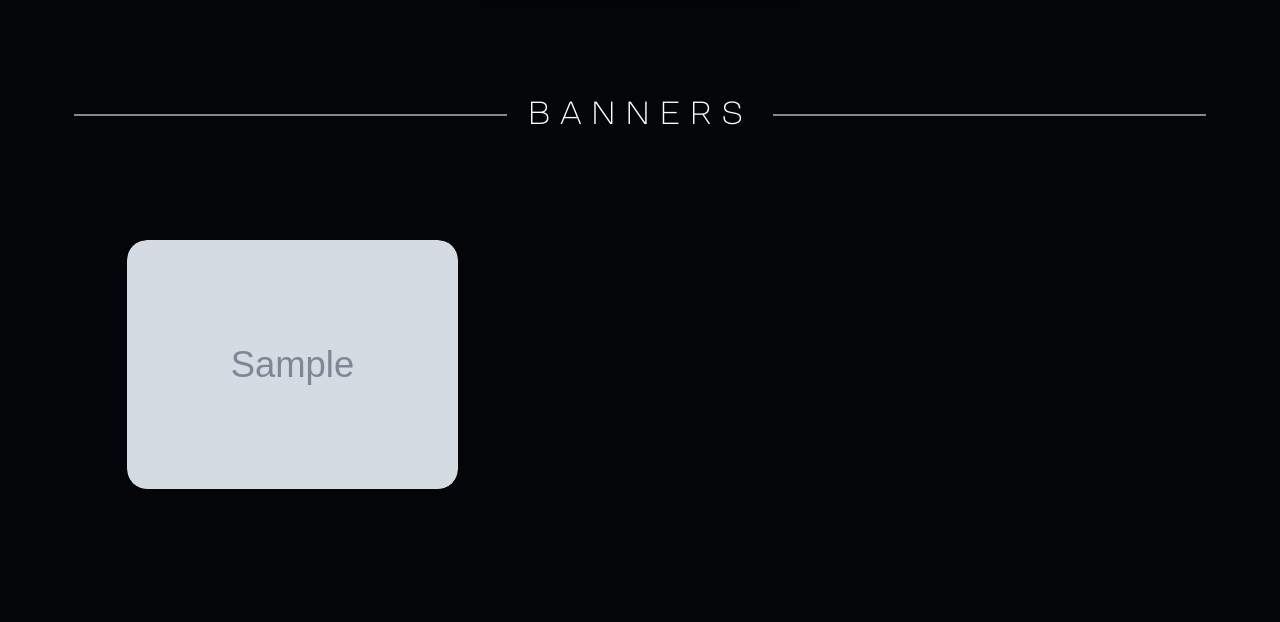
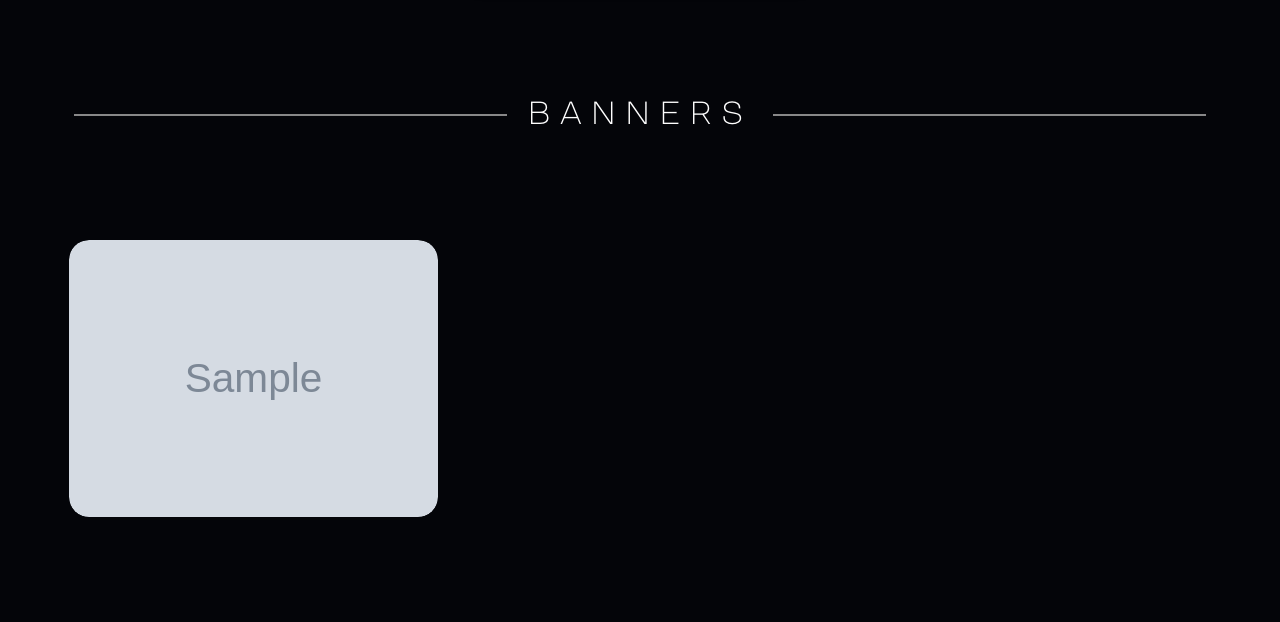
Before and after one commit to it-chep/taivin_site, a Django app: page / in a window 1280 px wide. Shown: the part 3963-4585 px from the top of the page. Before the commit the page ends 4452 px from the top, so only its background shows below. Run offline with Django 4.2, Linux system fonts and the light colour scheme; tables that the repository leaves empty hold one stand-in row (values such as "Sample post"); grey boxes marked "Sample" are stand-in pictures; some libraries are stand-ins or nearby versions.

Commit message:
Add styles on main.css

```diff
--- a/static/css/main.css
+++ b/static/css/main.css
@@ -301,7 +301,7 @@
     flex-wrap: wrap;
     margin: -10px;
     justify-content: space-between;
-    max-width: 90%; /* Установите это значение в соответствии с желаемой шириной контейнера */
+    max-width: 100%;
     margin-left: auto;
     margin-right: auto;
     margin-bottom: 100px;
```
